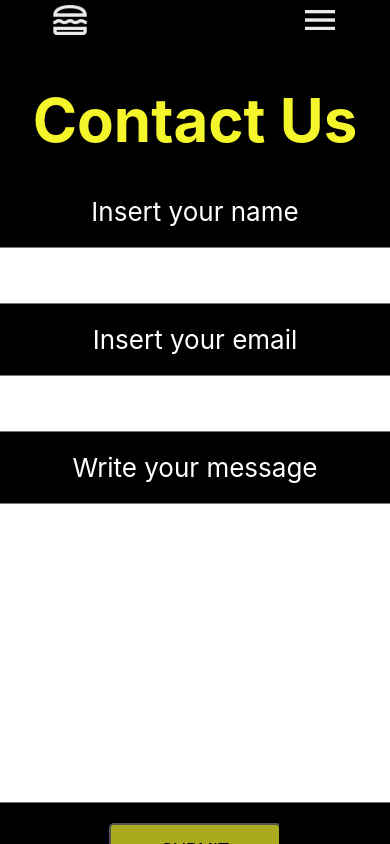
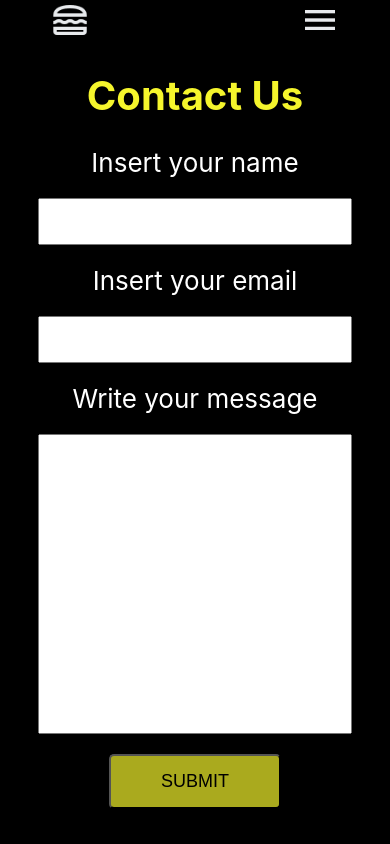
Before and after one commit to JeanCelin/ExempleBurgerPlace, a React (Create React App) app: page /contact in a window 390 px wide. Built offline with nearby package versions, Linux system fonts and the light colour scheme.

Commit message:
Created responsiveness on the Contact Us page

```diff
--- a/src/components/layout/FormContactUs.module.css
+++ b/src/components/layout/FormContactUs.module.css
@@ -20,7 +20,7 @@
 }
 
 .form input {
-  padding: 15px;
+  padding: 10px;
   width: 400px;
   text-align: start;
   font-size: 20px;
@@ -74,3 +74,14 @@
   text-align: center;
   font-size: 20px;
 }
+@media (max-width: 452px) {
+  .form input {
+    width: 290px;
+  }
+  #userMessage {
+    width: 100%;
+  }
+  .formContainer h1 {
+    font-size: 40px;
+  }
+}
```
